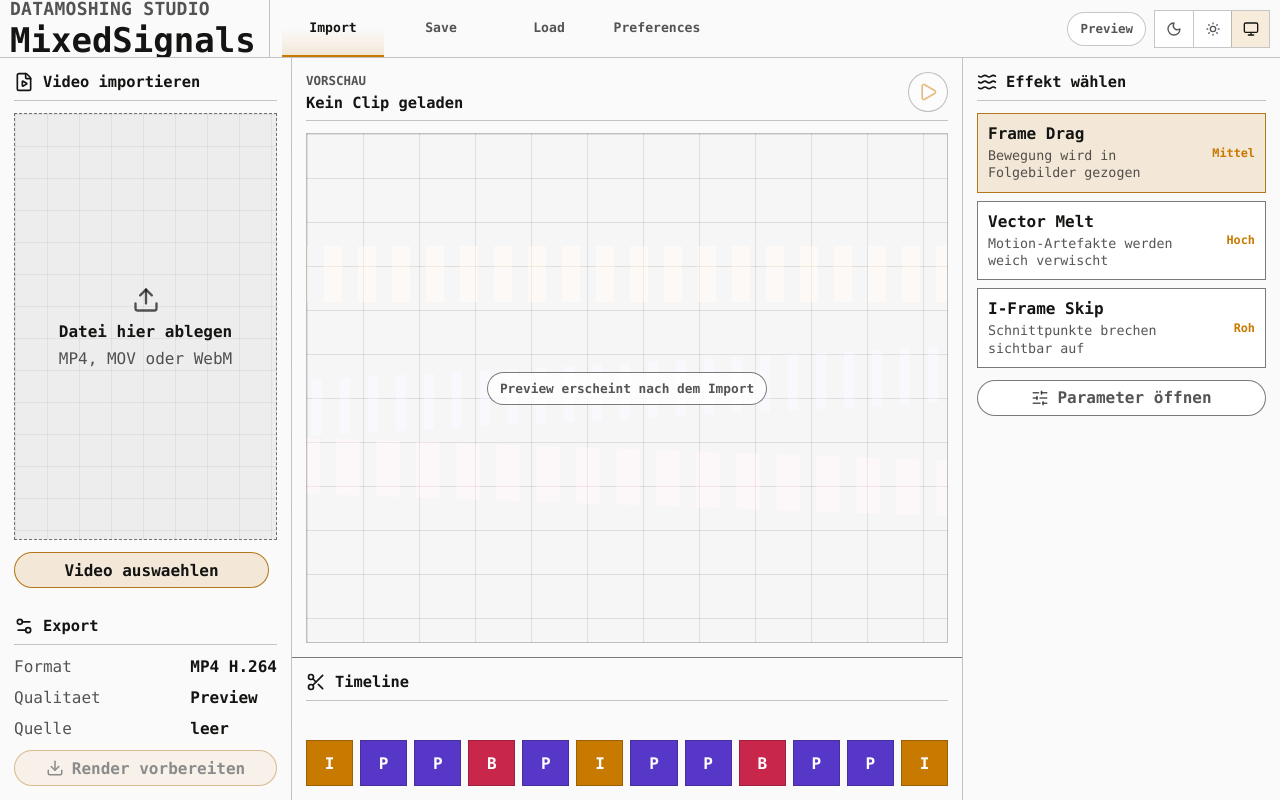
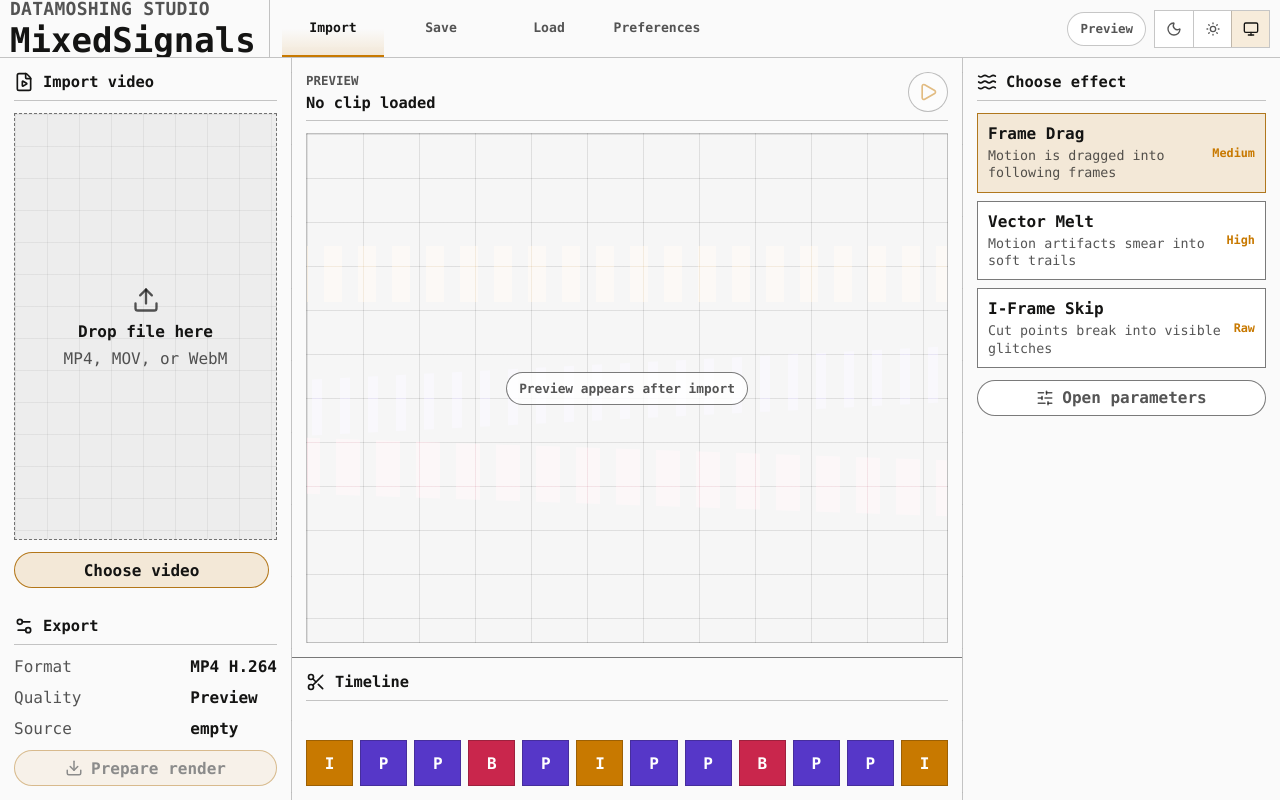
Before and after one commit to DavidMertTH/MixedSignals, a React (Vite) app: page / in a window 1280 px wide. Built offline with nearby package versions, Linux system fonts and the light colour scheme.

Commit message:
project guide

```diff
--- a/src/core/video-import/VideoImportService.ts
+++ b/src/core/video-import/VideoImportService.ts
@@ -37,15 +37,15 @@ export class VideoImportService {
 
   private validateFile(file: File) {
     if (!file.type.startsWith("video/")) {
-      throw new Error("Bitte eine Videodatei importieren.");
+      throw new Error("Please import a video file.");
     }
 
     if (file.type && !acceptedVideoMimeTypes.includes(file.type)) {
-      throw new Error("Unterstuetzt werden MP4, MOV und WebM.");
+      throw new Error("Supported formats are MP4, MOV, and WebM.");
     }
 
     if (file.size > maximumVideoFileSize) {
-      throw new Error("Die Datei ist groesser als 1 GB.");
+      throw new Error("The file is larger than 1 GB.");
     }
   }
 
@@ -65,7 +65,7 @@ export class VideoImportService {
         });
       };
 
-      videoElement.onerror = () => reject(new Error("Videometadaten konnten nicht gelesen werden."));
+      videoElement.onerror = () => reject(new Error("Video metadata could not be read."));
     });
   }
 
--- a/src/ui/App.tsx
+++ b/src/ui/App.tsx
@@ -12,8 +12,8 @@ export function App() {
   return (
     <main className="appShell">
       <AppHeader />
-      <section className="editorLayout" aria-label="MixedSignals Editor">
-        <aside className="importColumn" aria-label="Import Optionen">
+      <section className="editorLayout" aria-label="MixedSignals editor">
+        <aside className="importColumn" aria-label="Import options">
           <UploadPanel
             videoImportState={videoImportState}
             onVideoSelected={importVideoFile}
@@ -21,10 +21,10 @@ export function App() {
           />
           <ExportPanel importedVideo={videoImportState.video} />
         </aside>
-        <section className="previewColumn" aria-label="Video Vorschau">
+        <section className="previewColumn" aria-label="Video preview">
           <PreviewStage videoImportState={videoImportState} />
         </section>
-        <aside className="effectColumn" aria-label="Effektspalte">
+        <aside className="effectColumn" aria-label="Effect panel">
           <EffectLibrary />
         </aside>
         <section className="timelineColumn" aria-label="Timeline">
--- a/src/ui/layout/AppHeader.tsx
+++ b/src/ui/layout/AppHeader.tsx
@@ -9,7 +9,7 @@ export function AppHeader() {
         <p className="eyebrow">Datamoshing Studio</p>
         <h1>MixedSignals</h1>
       </div>
-      <nav className="topMenu" aria-label="Projektoptionen">
+      <nav className="topMenu" aria-label="Project options">
         {menuItems.map((menuItem) => (
           <button type="button" key={menuItem}>{menuItem}</button>
         ))}
--- a/src/ui/video-import/useVideoImport.ts
+++ b/src/ui/video-import/useVideoImport.ts
@@ -41,7 +41,7 @@ export function useVideoImport() {
       setVideoImportState({
         status: "error",
         video: importedVideoRef.current,
-        error: error instanceof Error ? error.message : "Video konnte nicht importiert werden.",
+        error: error instanceof Error ? error.message : "Video could not be imported.",
       });
     }
   }, []);
--- a/src/ui/video-import/videoFormatters.ts
+++ b/src/ui/video-import/videoFormatters.ts
@@ -20,7 +20,7 @@ export function formatVideoFileSize(size: number) {
 
 export function formatVideoResolution(width: number, height: number) {
   if (!width || !height) {
-    return "Unbekannt";
+    return "Unknown";
   }
 
   return `${width} x ${height}`;
--- a/src/ui/workflow/EffectLibrary.tsx
+++ b/src/ui/workflow/EffectLibrary.tsx
@@ -4,18 +4,18 @@ import type { EffectPreset } from "./workflowTypes";
 const effectPresets: EffectPreset[] = [
   {
     name: "Frame Drag",
-    summary: "Bewegung wird in Folgebilder gezogen",
-    intensity: "Mittel",
+    summary: "Motion is dragged into following frames",
+    intensity: "Medium",
   },
   {
     name: "Vector Melt",
-    summary: "Motion-Artefakte werden weich verwischt",
-    intensity: "Hoch",
+    summary: "Motion artifacts smear into soft trails",
+    intensity: "High",
   },
   {
     name: "I-Frame Skip",
-    summary: "Schnittpunkte brechen sichtbar auf",
-    intensity: "Roh",
+    summary: "Cut points break into visible glitches",
+    intensity: "Raw",
   },
 ];
 
@@ -24,7 +24,7 @@ export function EffectLibrary() {
     <section className="toolPanel effectPanel" aria-labelledby="effects-title">
       <div className="panelHeading">
         <Waves size={20} aria-hidden="true" />
-        <h2 id="effects-title">Effekt wählen</h2>
+        <h2 id="effects-title">Choose effect</h2>
       </div>
       <div className="presetList">
         {effectPresets.map((preset) => (
@@ -39,7 +39,7 @@ export function EffectLibrary() {
       </div>
       <button className="secondaryButton" type="button">
         <SlidersHorizontal size={18} aria-hidden="true" />
-        Parameter öffnen
+        Open parameters
       </button>
     </section>
   );
--- a/src/ui/workflow/ExportPanel.tsx
+++ b/src/ui/workflow/ExportPanel.tsx
@@ -15,14 +15,14 @@ export function ExportPanel({ importedVideo }: ExportPanelProps) {
       <div className="exportRows">
         <span>Format</span>
         <strong>MP4 H.264</strong>
-        <span>Qualitaet</span>
+        <span>Quality</span>
         <strong>Preview</strong>
-        <span>Quelle</span>
-        <strong>{importedVideo ? "bereit" : "leer"}</strong>
+        <span>Source</span>
+        <strong>{importedVideo ? "ready" : "empty"}</strong>
       </div>
       <button className="primaryButton" type="button" disabled={!importedVideo}>
         <Download size={18} aria-hidden="true" />
-        Render vorbereiten
+        Prepare render
       </button>
     </section>
   );
--- a/src/ui/workflow/PreviewStage.tsx
+++ b/src/ui/workflow/PreviewStage.tsx
@@ -8,16 +8,16 @@ type PreviewStageProps = {
 
 export function PreviewStage({ videoImportState }: PreviewStageProps) {
   const importedVideo = videoImportState.video;
-  const previewTitle = importedVideo?.name ?? "Kein Clip geladen";
+  const previewTitle = importedVideo?.name ?? "No clip loaded";
 
   return (
     <section className="previewStage" aria-labelledby="preview-title">
       <div className="previewHeader">
         <div>
-          <p className="panelLabel">Vorschau</p>
+          <p className="panelLabel">Preview</p>
           <h2 id="preview-title">{previewTitle}</h2>
         </div>
-        <button className="roundButton" type="button" aria-label="Vorschau starten" disabled={!importedVideo}>
+        <button className="roundButton" type="button" aria-label="Start preview" disabled={!importedVideo}>
           <Play size={20} aria-hidden="true" />
         </button>
       </div>
@@ -35,7 +35,7 @@ export function PreviewStage({ videoImportState }: PreviewStageProps) {
             <div className="signalBand signalBand-one" />
             <div className="signalBand signalBand-two" />
             <div className="signalBand signalBand-three" />
-            <span>Preview erscheint nach dem Import</span>
+            <span>Preview appears after import</span>
           </>
         )}
       </div>
--- a/src/ui/workflow/TimelinePanel.tsx
+++ b/src/ui/workflow/TimelinePanel.tsx
@@ -21,7 +21,7 @@ export function TimelinePanel({ importedVideo }: TimelinePanelProps) {
           <span>{formatVideoDuration(importedVideo.duration)}</span>
         </div>
       ) : null}
-      <div className="frameTrack" aria-label="Frame-Struktur Vorschau">
+      <div className="frameTrack" aria-label="Frame structure preview">
         {frameGroups.map((frameType, index) => (
           <span className={`frameChip frameChip-${frameType}`} key={`${frameType}-${index}`}>
             {frameType}
--- a/src/ui/workflow/UploadPanel.tsx
+++ b/src/ui/workflow/UploadPanel.tsx
@@ -50,7 +50,7 @@ export function UploadPanel({ videoImportState, onVideoSelected, onVideoCleared
     <section className="toolPanel uploadPanel" aria-labelledby="upload-title">
       <div className="panelHeading">
         <FileVideo size={20} aria-hidden="true" />
-        <h2 id="upload-title">Video importieren</h2>
+        <h2 id="upload-title">Import video</h2>
       </div>
       <input
         className="fileInput"
@@ -75,17 +75,17 @@ export function UploadPanel({ videoImportState, onVideoSelected, onVideoCleared
         ) : (
           <>
             {hasImportError ? <AlertCircle size={28} aria-hidden="true" /> : <Upload size={28} aria-hidden="true" />}
-            <strong>{isImportingVideo ? "Import laeuft" : "Datei hier ablegen"}</strong>
-            <span>{videoImportState.error ?? "MP4, MOV oder WebM"}</span>
+            <strong>{isImportingVideo ? "Importing" : "Drop file here"}</strong>
+            <span>{videoImportState.error ?? "MP4, MOV, or WebM"}</span>
           </>
         )}
       </div>
       <div className="importActions">
         <button className="primaryButton" type="button" onClick={openFilePicker} disabled={isImportingVideo}>
-          {isImportingVideo ? "Importiere" : "Video auswaehlen"}
+          {isImportingVideo ? "Importing" : "Choose video"}
         </button>
         {importedVideo ? (
-          <button className="secondaryIconButton" type="button" aria-label="Video entfernen" onClick={onVideoCleared}>
+          <button className="secondaryIconButton" type="button" aria-label="Remove video" onClick={onVideoCleared}>
             <X size={18} aria-hidden="true" />
           </button>
         ) : null}
```
Also changed, not shown: 7 other files (tests, documents, lock files or other folders).
